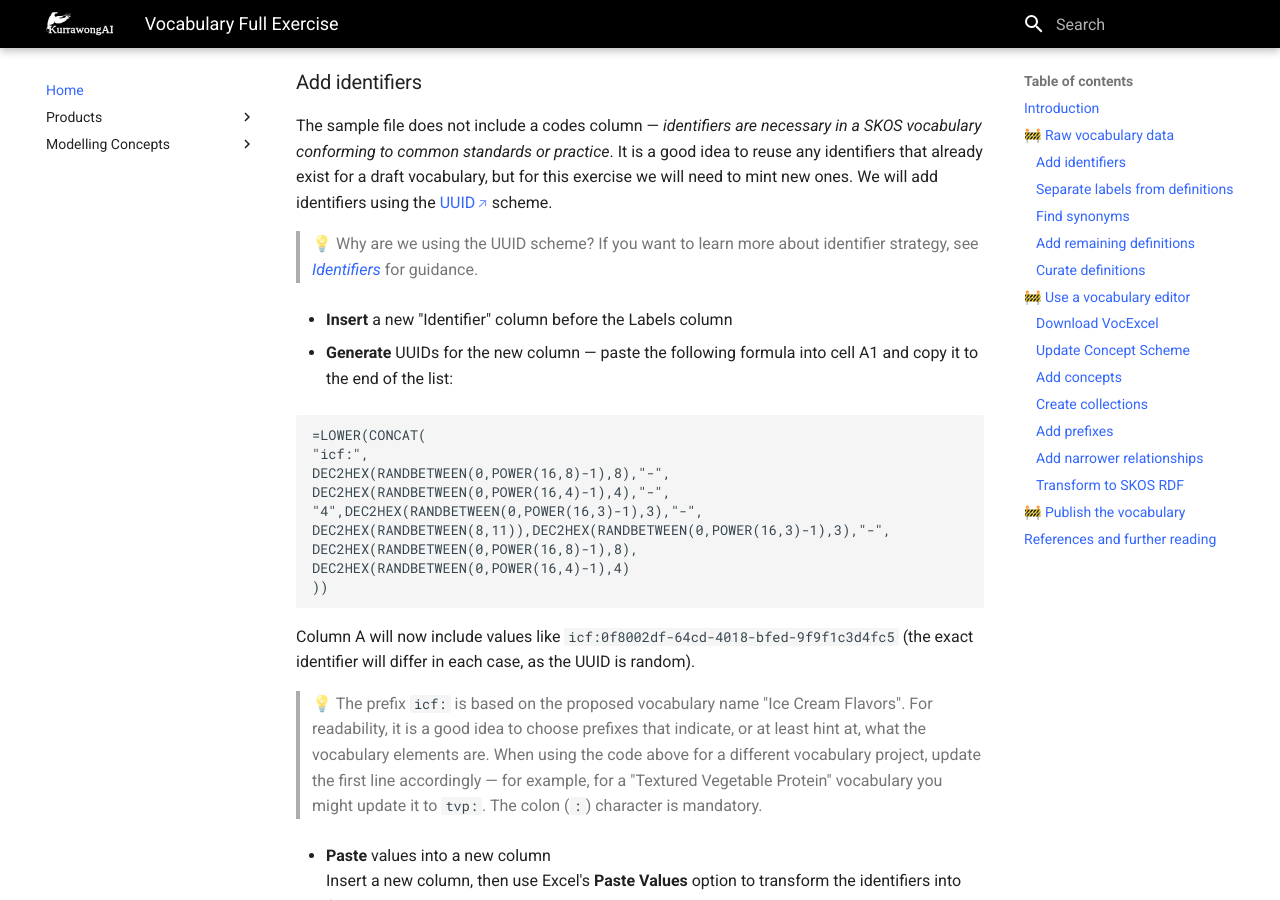
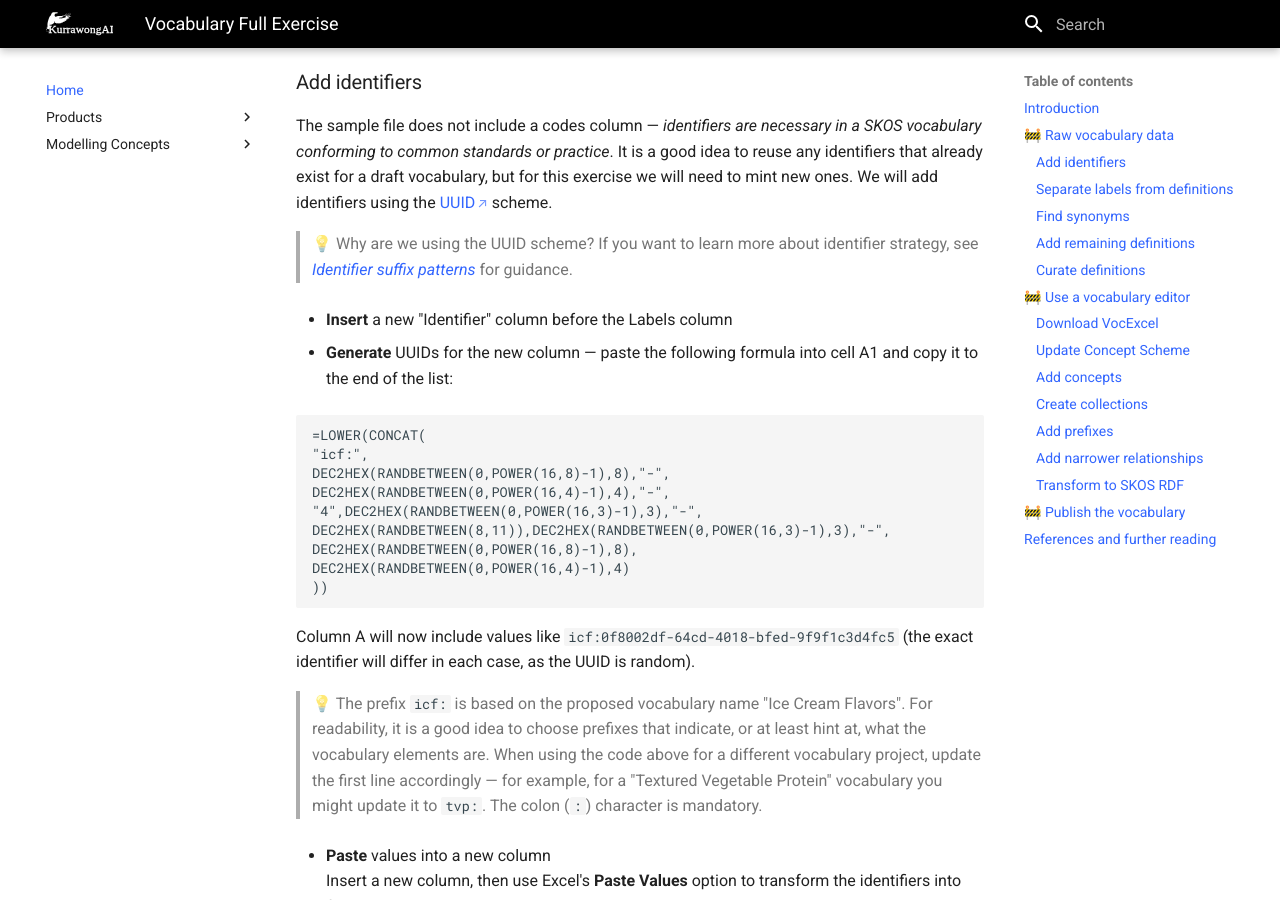
Before and after one commit to Kurrawong/docs, an MkDocs documentation site: the page built from docs/concepts/vocabs/vocab-full-exercise.md, in a window 1280 px wide and 900 px high, scrolled down 1996 px. Built offline with MkDocs 1.6.1 and Material for MkDocs 9.7.7, drawn with Linux system fonts in a browser that asks for light colours.

Commit message:
Update vocab-full-exercise.md
link to patterns doc

```diff
--- a/docs/concepts/vocabs/vocab-full-exercise.md
+++ b/docs/concepts/vocabs/vocab-full-exercise.md
@@ -79,7 +79,7 @@
 
 The sample file does not include a codes column — _identifiers are necessary in a SKOS vocabulary conforming to common standards or practice_. It is a good idea to reuse any identifiers that already exist for a draft vocabulary, but for this exercise we will need to mint new ones. We will add identifiers using the [UUID](https://en.wikipedia.org/wiki/Universally_unique_identifier) scheme.
 
-> 💡 Why are we using the UUID scheme? If you want to learn more about identifier strategy, see [_Identifiers_](/concepts/vocabs/creation#identifiers) for guidance.
+> 💡 Why are we using the UUID scheme? If you want to learn more about identifier strategy, see [_Identifier suffix patterns_](/concepts/vocabs/patterns#suffix-patterns) for guidance.
 
 - **Insert** a new "Identifier" column before the Labels column
 
```
